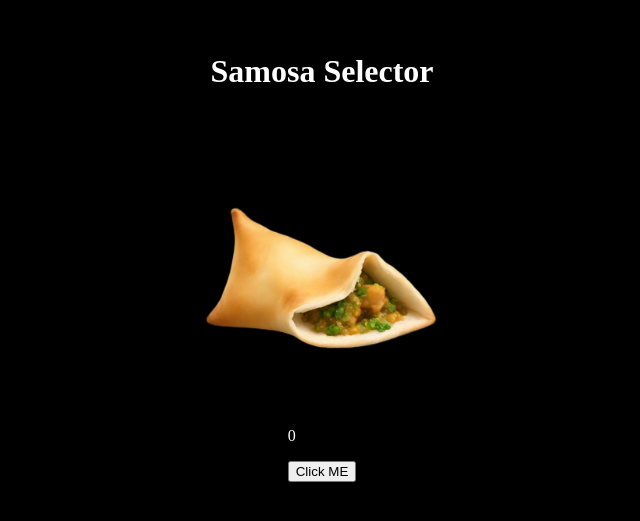
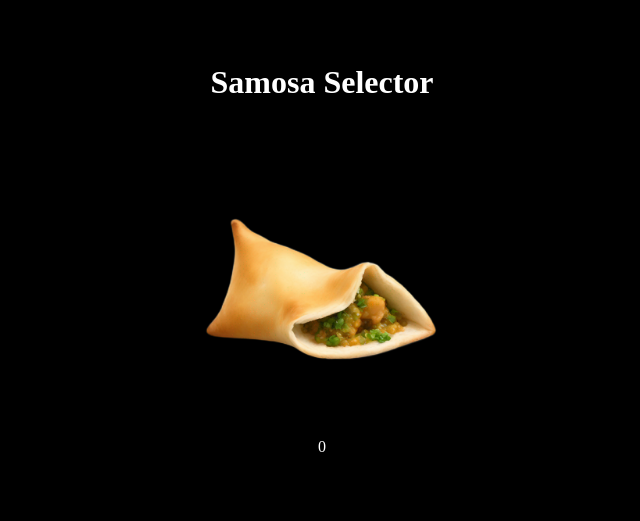
Before and after one commit to AlanGonzalez10123/Samosa-Selector, a React (Vite) app in the folder SamosaSelector/: page / in a window 1280 px wide. Shown: the part 151-672 px from the top of the page, without its empty margins (318-958 px from the left). Built offline with nearby package versions, Linux system fonts and the light colour scheme.

Commit message:
image is clickable/ click button removed

```diff
--- a/SamosaSelector/src/App.jsx
+++ b/SamosaSelector/src/App.jsx
@@ -3,6 +3,7 @@ import './App.css'
 
 function App() {
   const [clicks, setClicks] = useState(0)
+  const [multiplier, setMultiplier] =  useState(1)
 
   const handleClick = () => {setClicks(clicks + 1) }
 
@@ -10,11 +11,10 @@ function App() {
     <div className="App">
       <h1>Samosa Selector</h1>
       <div className="image">
-        <img className ="image" src="samosa.png"/>
+        <img onClick={handleClick} className ="image" src="samosa.png"/>
       </div>
       <div className="Clicker">
         <p>{clicks}</p>
-        <button onClick={handleClick}>Click ME </button>
       </div>
 
 
```
